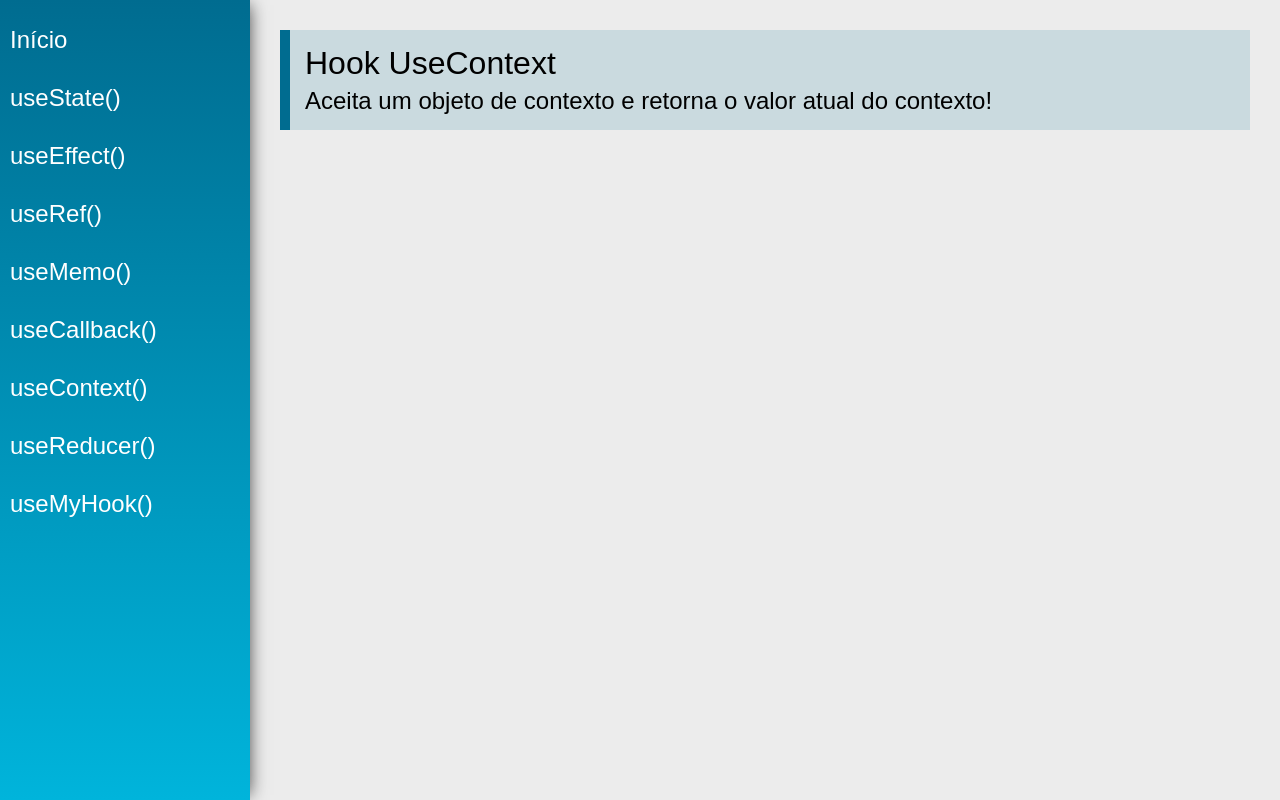
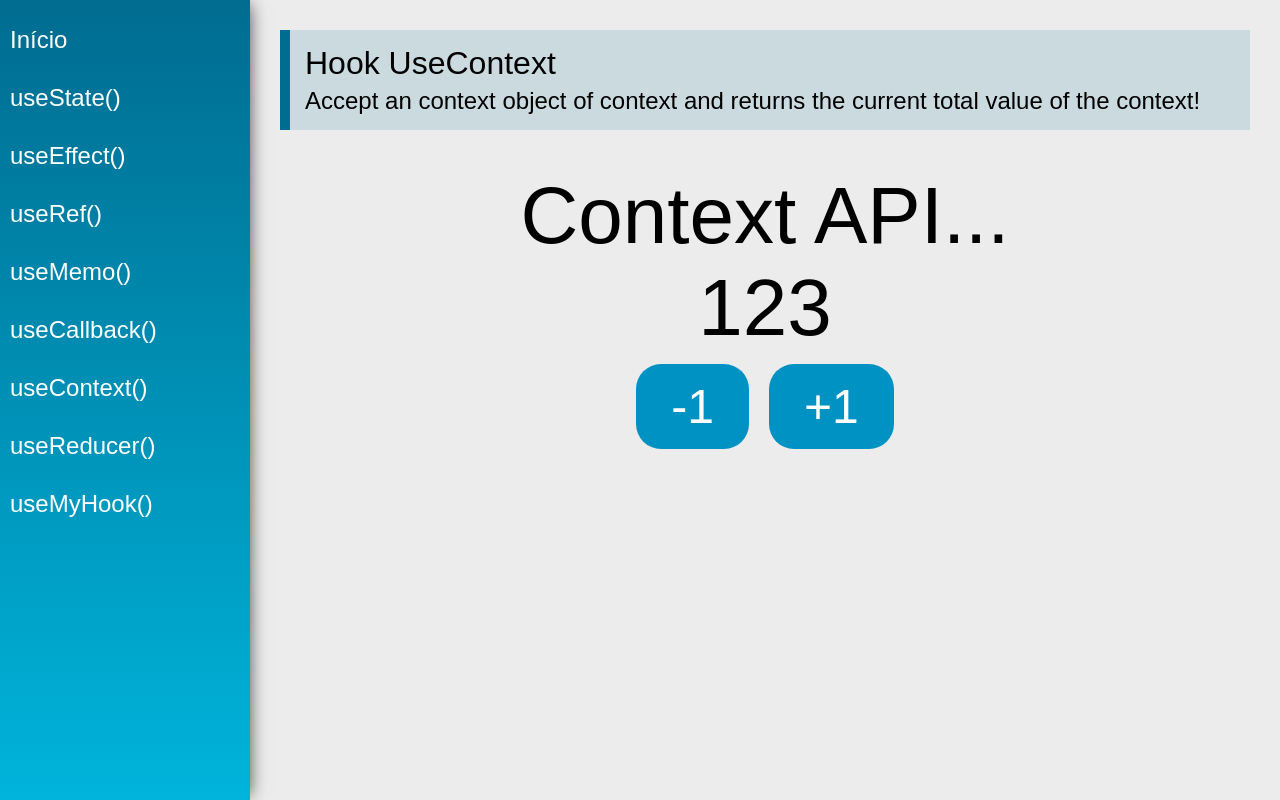
Before and after one commit to italopires/react_hook_practice, a React (Create React App) app: page /useContext in a window 1280 px wide. Built offline with nearby package versions, Linux system fonts and the light colour scheme.

Commit message:
Use data context to simplify data passing through components

```diff
--- /dev/null
+++ b/src/data/DataContext.js
@@ -0,0 +1,9 @@
+import React from 'react';
+
+export const data = {
+    number: 123,
+    text: 'Context API...'
+};
+
+const DataContext = React.createContext(data);
+export default DataContext;
--- a/src/index.js
+++ b/src/index.js
@@ -5,4 +5,6 @@ import React from 'react'
 import App from './views/App'
 
 const root = ReactDOM.createRoot(document.getElementById('root'));
-root.render(<App />);
+root.render(
+  <App />
+);
--- a/src/views/App.jsx
+++ b/src/views/App.jsx
@@ -1,19 +1,23 @@
 import './App.css'
-import React from 'react'
+import React, { useState } from 'react'
 import { BrowserRouter as Router } from  'react-router-dom'
 
 import Menu from '../components/layout/Menu'
 import Content from '../components/layout/Content'
+import DataContext, { data } from '../data/DataContext'
 
 const App = props => {
+    const [state, setState] = useState(data);
 
     return (
+        <DataContext.Provider value={{state, setState}}>
             <div className="App">
                 <Router>
                     <Menu />
                     <Content />
                 </Router>
             </div>
+        </DataContext.Provider>
     )
 }
 
--- a/src/views/examples/UseContext.jsx
+++ b/src/views/examples/UseContext.jsx
@@ -1,13 +1,35 @@
-import React from 'react'
+import React, { useContext } from 'react'
 import PageTitle from '../../components/layout/PageTitle'
 
+import DataContext from '../../data/DataContext';
+
 const UseContext = (props) => {
+    const {state, setState} = useContext(DataContext);
+
+    function addNumber(delta) {
+        setState({
+            ...state,
+            number: state.number + delta
+        })
+    }
+
     return (
         <div className="UseContext">
             <PageTitle
                 title="Hook UseContext"
-                subtitle="Aceita um objeto de contexto e retorna o valor atual do contexto!"
+                subtitle="Accept an context object of context and returns the current total value of the context!"
             />
+
+            <div className="center">
+                <span className="text">{state.text}</span>
+                <span className="text">{state.number}</span>
+
+                <div>
+                    <button className="btn" onClick={() => addNumber(-1)}>-1</button>
+                    <button className="btn" onClick={() => addNumber(+1)}>+1</button>
+                </div>
+            </div>
+
         </div>
     )
 }
```
Lines whose indentation alone changed are shown as unchanged.
